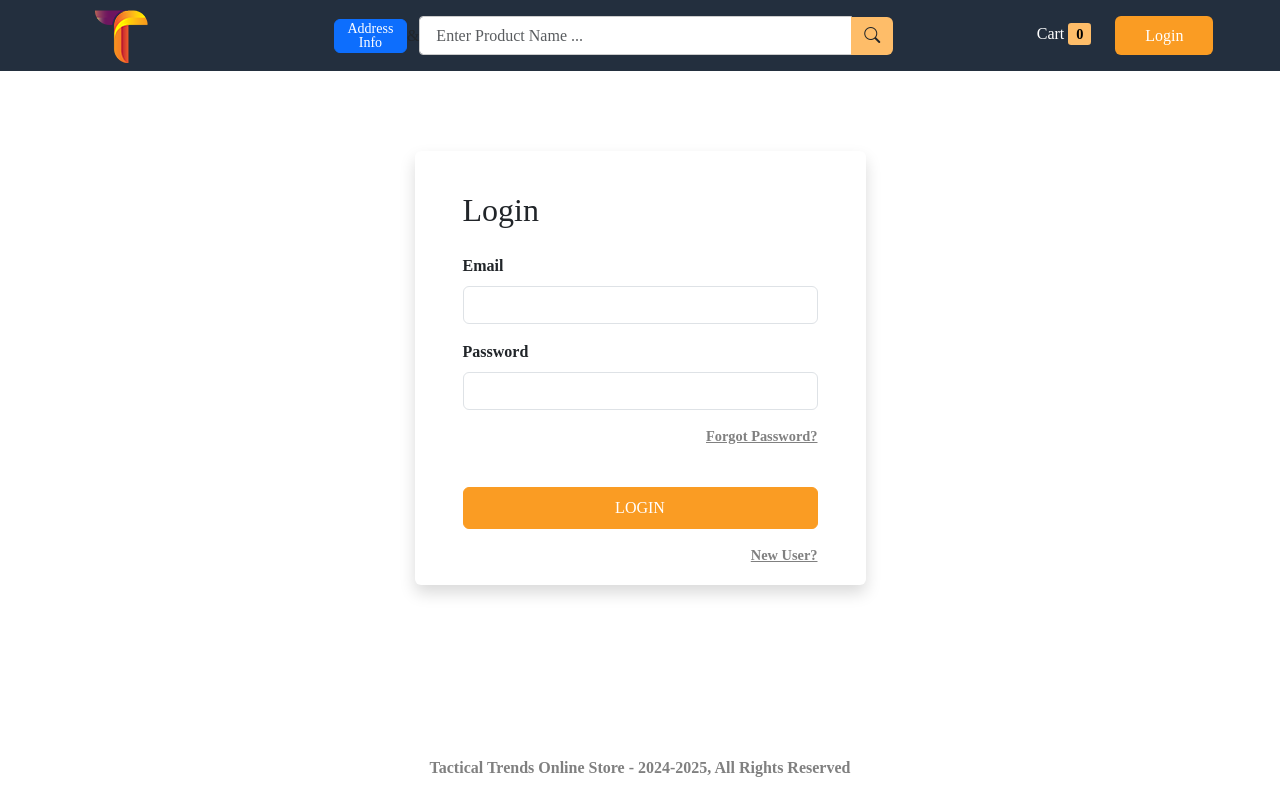
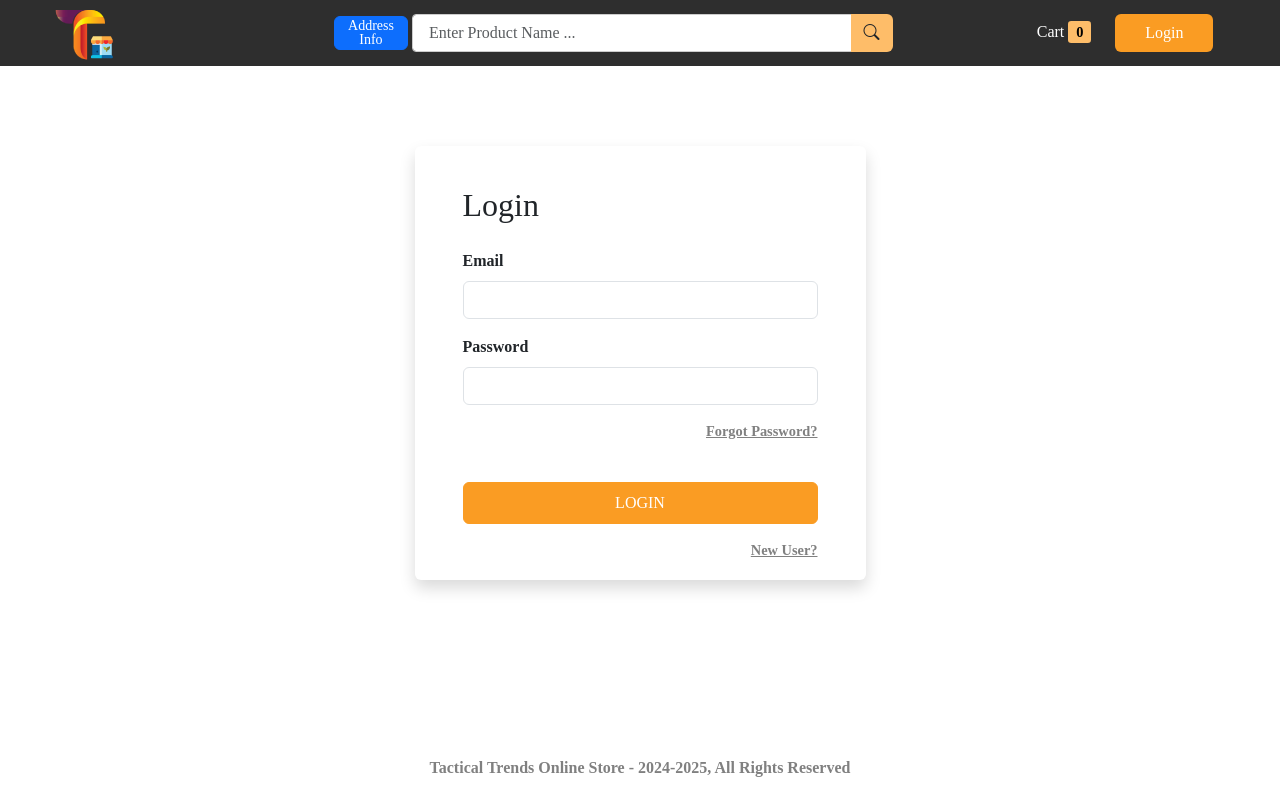
Before and after one commit to fidrickbenjamin/OnlineStoreTT, a React (Create React App) app in the folder frontend/: page /login in a window 1280 px wide. Built offline with nearby package versions, Linux system fonts and the light colour scheme; no server answers; a web font is replaced by a local one.

Commit message:
Initial Customizations

```diff
--- a/frontend/src/App.css
+++ b/frontend/src/App.css
@@ -27,7 +27,7 @@ body {
 }
 
 nav {
-  background-color: #232f3e;
+  background-color: #2E2E2E; /*#232f3e */
   padding: 1rem 1rem;
 }
 
--- a/frontend/src/components/Home.jsx
+++ b/frontend/src/components/Home.jsx
@@ -44,7 +44,7 @@ const Home = () => {
 
     return (
       <>
-      <MetaData title={"Buy Best Products Online - Online Store TT "} />
+      <MetaData title={"Tactical Trends Online Store"} />
      <Hero />
       <div className="row">
         {keyword && (
--- a/frontend/src/components/layout/Header.jsx
+++ b/frontend/src/components/layout/Header.jsx
@@ -40,7 +40,7 @@ const Header = () => {
         </div>
       </div>
       <div className="col-12 col-md-6 mt-2 mt-md-0 d-flex align-items-center">
-        <AddressDisplay style={{ marginRight: "20px !important" }} /> &amp;
+        <AddressDisplay style={{ marginRight: "20px !important" }} />  &nbsp;
         <Search />
       </div>
       <div className="col-12 col-md-3 mt-4 mt-md-0 text-center">
```
Also changed, not shown: frontend/public/images/LogoTactical.png, 13 other files (tests, documents, lock files or other folders).
